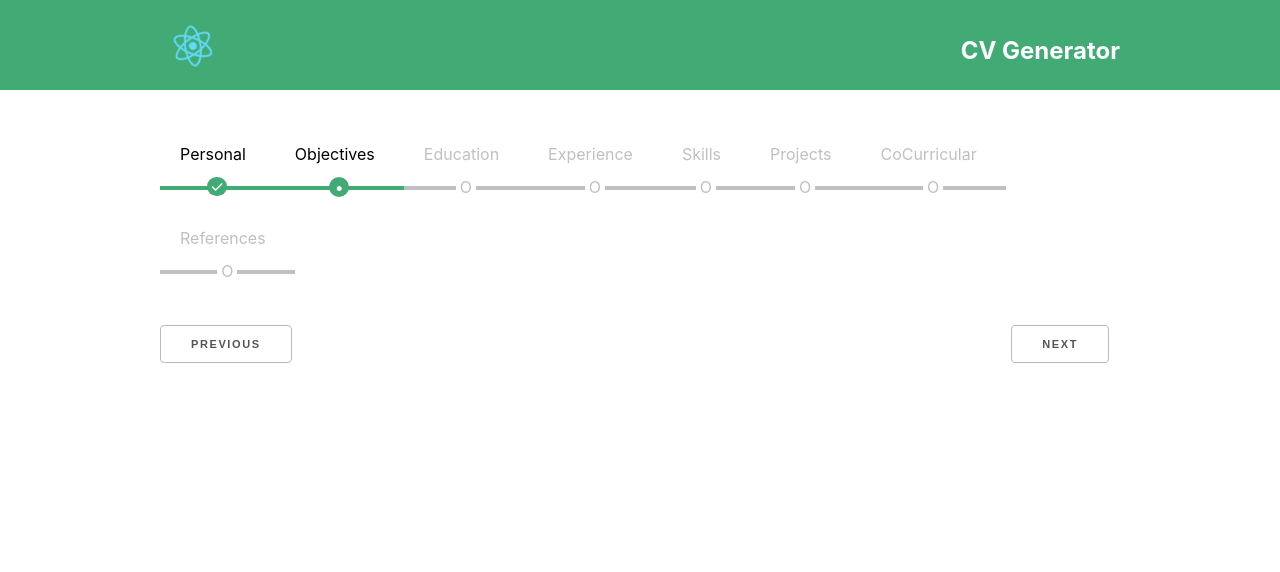
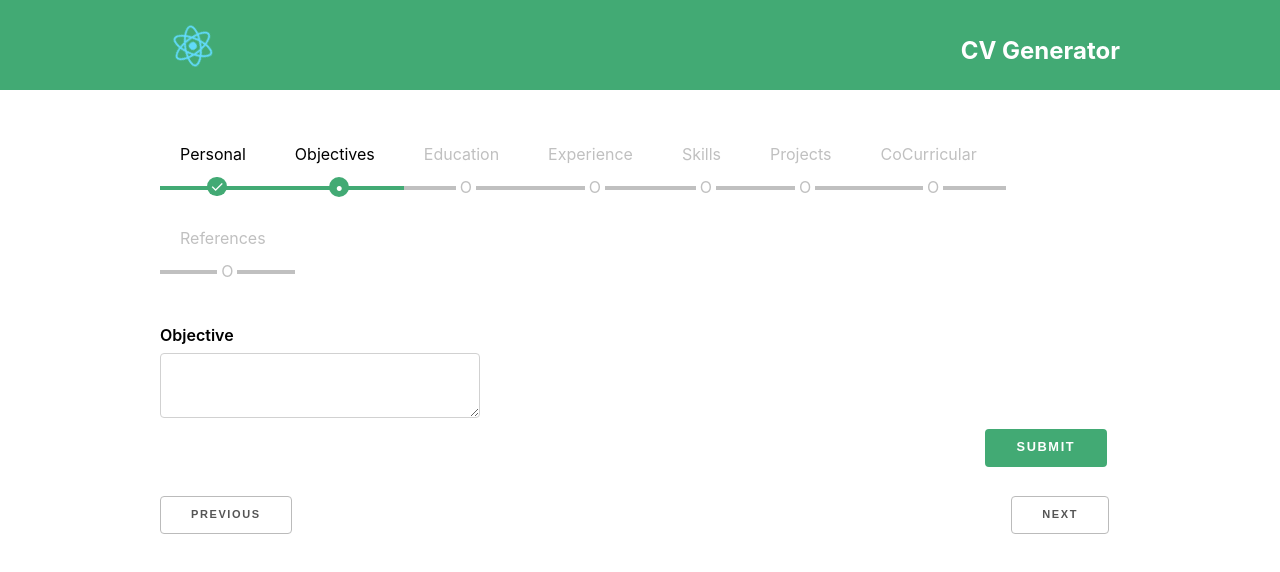
Before and after one commit to Sabir001/cv-generator, a React (Create React App) app: page /create in a window 1280 px wide. Both pictures are taken after a click on the item "Objectives". Shown: the top 572 px of the page. Built offline with nearby package versions, Linux system fonts and the light colour scheme.

Commit message:
objective tab

```diff
--- a/src/components/create-cv-form/steps/Objectives.js
+++ b/src/components/create-cv-form/steps/Objectives.js
@@ -1,9 +1,95 @@
-import React from "react";
+import React, { useState } from "react";
 
 const Objectives = () => {
-  return (
+    const [objective, setObjective] = useState("");
+    const [submit, setSubmit] = useState(false);
+    const [errors, setErrors] = useState({
+        objectiveError: []
+    });
+
+    const handleObjective = event => {
+        setObjective(event.target.value);
+    };
+
+    //Empty Validation Function
+    const emptyCheck = value => {
+        if (value.length < 1) {
+            return false;
+        }
+        return true;
+    };
+
+    //Length Validation Check
+    const lengthCheck = (value, minlength, maxLength) => {
+        if (value.length <= minlength && value.length <= maxLength) {
+            return false;
+        }
+        return true;
+    };
+
+    //Name Validation Check
+    const objectiveCheck = name => {
+        if (/[!@#$%^&*(),.?":{}|<>]/g.test(name) || /\d+/g.test(name)) {
+            return false;
+        }
+        return true;
+    };
+
+    const handleSubmit = e => {
+        e.preventDefault();
+        let submit = true;
+
+        //Name Validation
+        let objectiveError = [];
+        if (!emptyCheck(objective)) {
+            submit = false;
+            objectiveError = [...objectiveError, "objective shouldn't be empty."];
+        }
+        if (!lengthCheck(objective, 4, 30)) {
+            submit = false;
+            objectiveError = [
+                ...objectiveError,
+                "objective should be minimum 4 and maximum 30 words."
+            ];
+        }
+        if (!objectiveCheck(objective)) {
+            submit = false;
+            objectiveError = [...objectiveError, "The objective you provided is not valid."];
+        }
+
+        //Set Errors
+        setErrors({
+            objectiveError: objectiveError
+        });
+
+        if (submit) {
+            setSubmit(true);
+        }
+    };
+
+
+    return (
     <div>
-      <div></div>
+        <div className="form-item">
+            <label>Objective</label>
+            <textarea name="objective" cols="30" rows="10" value={objective}
+                      onChange={event => handleObjective(event)}></textarea>
+            <br />
+            <div className="submit_button">
+                <button className="button" onClick={handleSubmit}>
+                    Submit
+                </button>
+            </div>
+            {errors.objectiveError.length > 0 && (
+                <div className="errors">
+                    <ul>
+                        {errors.objectiveError.map(error => (
+                            <li> {error} </li>
+                        ))}
+                    </ul>
+                </div>
+            )}
+        </div>
     </div>
   );
 };
```
